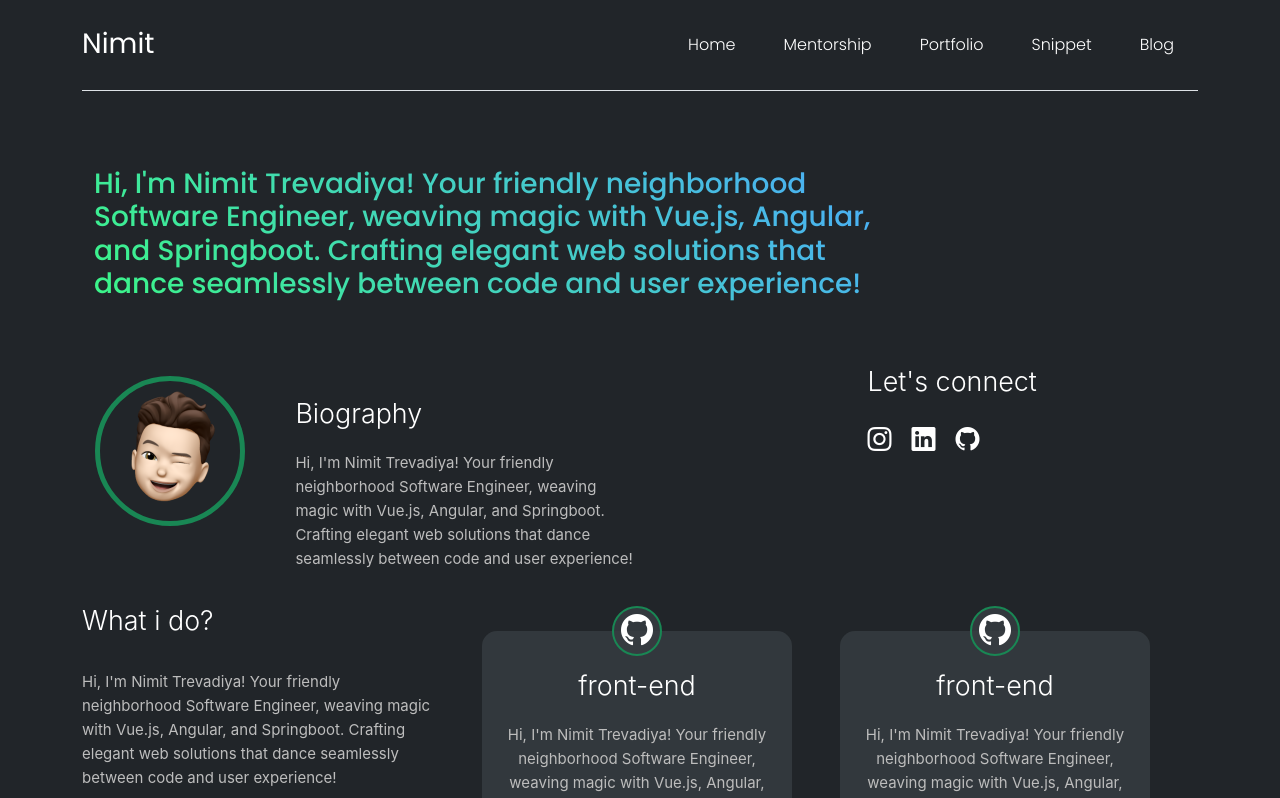
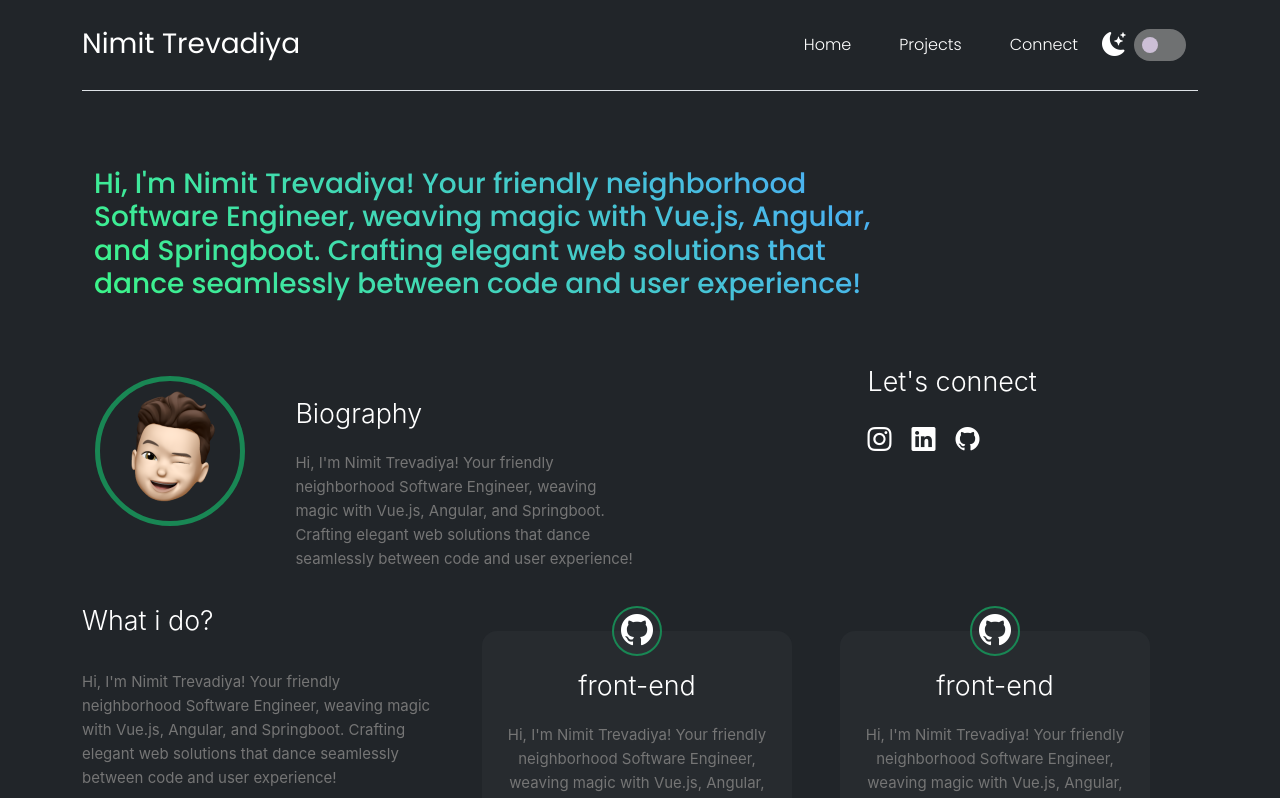
Before and after one commit to nimit0703/portfolio, a Vue app: page /home in a window 1280 px wide. Shown: the top 798 px of the page. Built offline with nearby package versions, Linux system fonts and the light colour scheme; a small style sheet from the web is missing; a web font is replaced by a local one.

Commit message:
theme switch options in nav and nav adjusted

```diff
--- a/src/App.vue
+++ b/src/App.vue
@@ -1,5 +1,5 @@
 <template>
-  <v-app :class="themedClass" >
+  <v-app :class="`bg-${themedClass}`" >
     <div class="container">
       <Navbar class="mb-5" :currentTheme="themedClass"/>
       <div class="mt-5">
@@ -13,5 +13,5 @@ import { computed, ref } from 'vue';
 import {useStore } from 'vuex';
 const store = useStore();
 
-const themedClass = computed(() => `bg-${store.getters.currentTheme}`);
+const themedClass = computed(() => store.getters.currentTheme);
 </script>
--- a/src/assets/base.css
+++ b/src/assets/base.css
@@ -83,7 +83,7 @@ body {
 
 }
 .text-gray{
-  color: #bdbdbd;
+  color: #757575;
 }
 
 .text-title{
--- a/src/assets/style/home.css
+++ b/src/assets/style/home.css
@@ -40,11 +40,11 @@
     align-items: center;
     OVERFLOW: hidden;
     margin: -25px 0 auto;
-    background-color: #373d42d4;
+    background-color: #434a502e;
 }
 
 .mycard {
-    background-color: #373d42d4;
+    background-color: #434a502e;
     border-radius: 1em;
     transition: background-color 0.3s ease; /* Add smooth transition for background-color */
   }
--- a/src/assets/style/swiper.css
+++ b/src/assets/style/swiper.css
@@ -7,7 +7,7 @@
 .swiper-slide {
   text-align: center;
   font-size: 18px;
-  background: #373d42d4;
+  background: #434a502e;
   transition: transform 0.5s ease; /* Adjust the transition duration and easing function */
   will-change: transform; /* Optimize for smoother animations */
 
--- a/src/components/common/nav/Navbar.vue
+++ b/src/components/common/nav/Navbar.vue
@@ -1,9 +1,17 @@
 <template>
-    <div class="sticky-top" :class="currentTheme" >
+    <div class="sticky-top" :class="`bg-${currentTheme}`">
         <nav class="navbar border-bottom border-1">
-            <span class="poppins-regular fs-3" > Nimit</span>
+            <span class="poppins-regular fs-3"> Nimit Trevadiya</span>
             <div class="d-flex">
-                <div class="poppins-light fs-6 p-4" v-for="(tabValue, tabIndex) in tabs" :key="tabIndex">{{ tabValue }}</div>
+                <div class="poppins-light fs-6 p-4" v-for="(tabValue, tabIndex) in tabs" :key="tabIndex">{{ tabValue }}
+                </div>
+                <div class="d-flex align-items-center justify-content-between">
+                    <i class="bi mr-2 fs-4" :class="currentTheme == 'light' ? 'bi-sun-fill' : 'bi-moon-stars-fill'"></i>
+                    <v-switch v-model="selectedTheme"
+                    hide-details inset
+                    class="mr-3" @change="handleThemeChange">
+                    </v-switch>
+                </div>
             </div>
         </nav>
     </div>
@@ -11,19 +19,23 @@
 
 <script setup lang="ts">
 import { ref } from 'vue';
-import {useStore } from 'vuex';
+import { useStore } from 'vuex';
+import { useTheme } from 'vuetify';
 const store = useStore();
-
 const props = defineProps(['currentTheme']);
 
+const selectedTheme = ref(false);
+const theme = useTheme();
 
+const handleThemeChange = () => {
+    theme.global.name.value = selectedTheme.value ? 'light' : 'dark';
+    store.commit('changeTheme', theme.global.name.value);
+};
 
 const tabs = ref({
     'homeTab': 'Home',
-    'mentorshipTab': "Mentorship",
-    'portfolioTab': "Portfolio",
-    'sinppetTab': "Snippet",
-    'blogTabTab': "Blog"
+    'projectsTab': "Projects",
+    'ConnectTab': "Connect",
 })
 
 </script>
```
